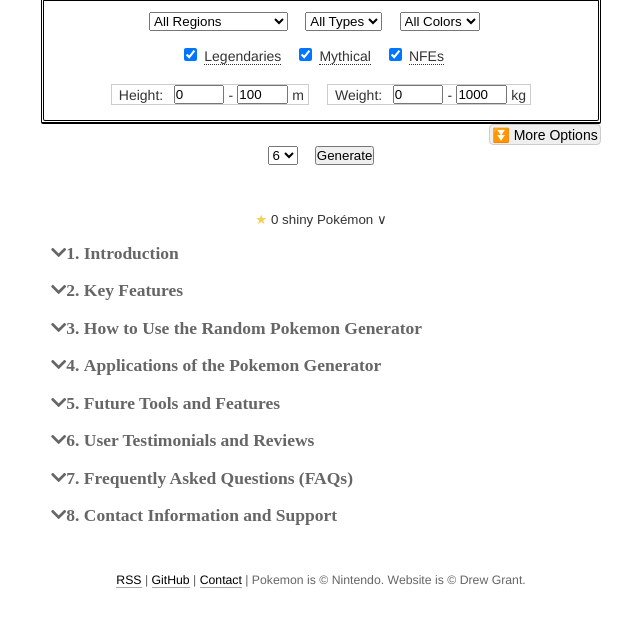
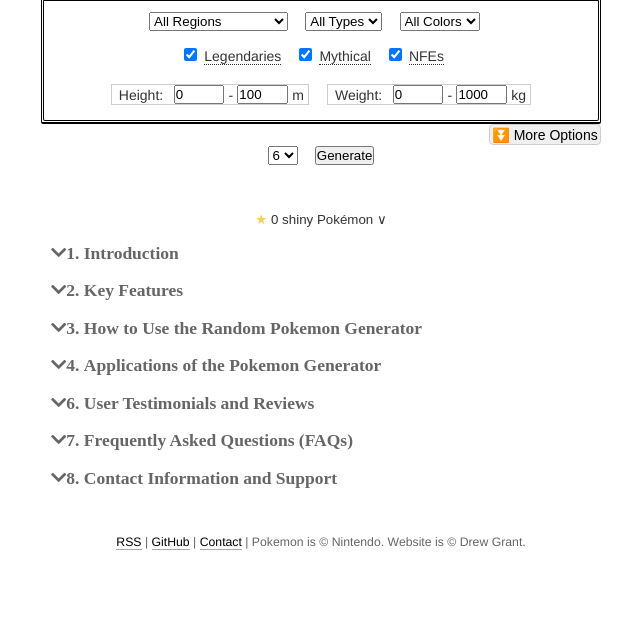
Before and after one commit to happydrew/RandomPokemonGeneratorNew, a website with bundled scripts: page public/index.html in a window 1280 px wide. Shown: the part 77-704 px from the top of the page, without its empty margins (319-959 px from the left). Built offline with nearby package versions, Linux system fonts and the light colour scheme.

Commit message:
delete relate tools in index.html

```diff
--- a/public/index.html
+++ b/public/index.html
@@ -324,20 +324,20 @@
 		</ul>
 	</div>
 
-	<h2 onclick="toggleContent('section5')" class="arrow-icon fas fa-chevron-down">5. Future Tools and Features</h2>
+	<!--<h2 onclick="toggleContent('section5')" class="arrow-icon fas fa-chevron-down">5. Future Tools and Features</h2>
 	<div id="section5" class="content">
 		<p>While our current primary tool is the Random Pokemon Generator, we have exciting features planned for the
 			future. Stay tuned for the following updates:</p>
 		<ul>
 			<li><strong>Pokemon Randomizer:</strong> A tool that will allow you to randomize your entire Pokemon game
 				experience.</li>
-			<li><strong>Random Pokemon Type Generator:</strong> Generate random Pokemon types for new and unique
+		        <li><strong>Random Pokemon Type Generator:</strong> Generate random Pokemon types for new and unique
 				combinations.</li>
 			<li><strong>Random Pokemon Team Generator:</strong> Create complete teams of random Pokemon for battles,
 				challenges, or creative projects.</li>
 		</ul>
 		<p>We invite you to follow our updates and be the first to try these new features as they become available!</p>
-	</div>
+	</div>-->
 
 	<h2 onclick="toggleContent('section6')" class="arrow-icon fas fa-chevron-down">6. User Testimonials and Reviews</h2>
 	<div id="section6" class="content">
```
